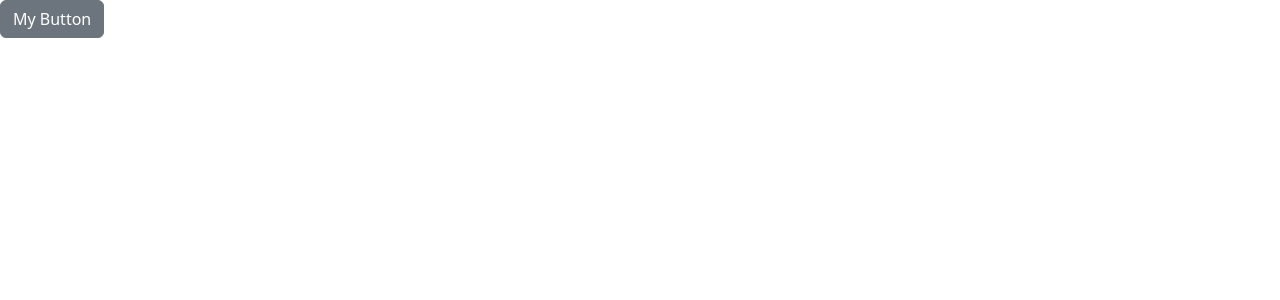
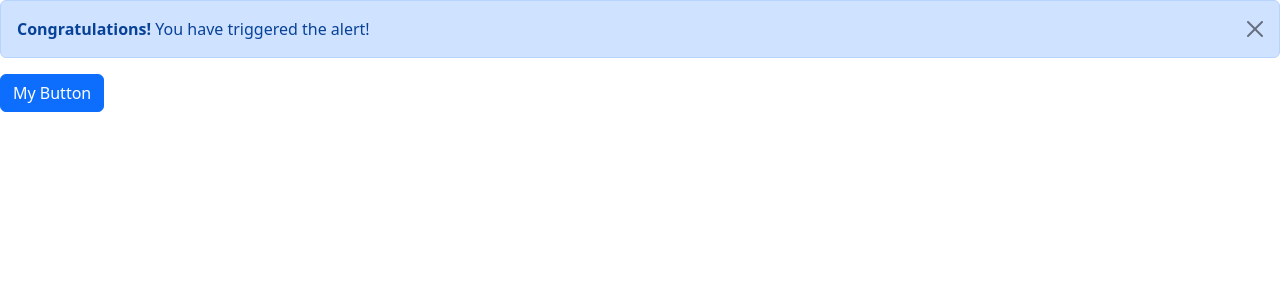
Before and after one commit to gurjot129/React-Practice, a React (Vite) app in the folder react-app/: page / in a window 1280 px wide. Both pictures are taken after a click on the button "My Button". Shown: the top 300 px of the page. Built offline with nearby package versions, Linux system fonts and the light colour scheme.

Commit message:
Updates the app by adding the Alert component again, but this time it renders when the button is clicked, and the Alert is dismissable

```diff
--- a/react-app/src/App.tsx
+++ b/react-app/src/App.tsx
@@ -1,14 +1,28 @@
+import { useState } from "react";
 import Button from "./components/Button";
-
-let btnTxt = "My Button";
-let color: string = "secondary";
-
-let printMessage = () => {
-  console.log("You clicked a button!");
-};
+import Alert from "./components/Alert";
 
 function App() {
-  return <Button btnTxt={btnTxt} onHandleClick={printMessage} color={color} />;
+  let btnTxt = "My Button";
+  let color = "primary";
+  let [showAlert, setShowAlert] = useState(false);
+
+  let OnBtnClick = () => {
+    console.log("You clicked a button!");
+    setShowAlert(true);
+  };
+
+  let OnAlertClick = () => {
+    console.log("You clicked the alert close button!");
+    setShowAlert(false);
+  };
+
+  return (
+    <>
+      {showAlert === true ? <Alert OnClick={OnAlertClick} /> : null}
+      <Button btnTxt={btnTxt} OnClick={OnBtnClick} color={color} />
+    </>
+  );
 }
 
 export default App;
--- a/react-app/src/components/Alert.tsx
+++ b/react-app/src/components/Alert.tsx
@@ -1,13 +1,21 @@
-import { ReactNode } from "react";
-
 interface Props {
-  children: ReactNode;
+  OnClick: () => void;
 }
 
-function Alert({ children }: Props) {
+function Alert({ OnClick }: Props) {
   return (
-    <div className="alert alert-primary" role="alert">
-      {children}
+    <div
+      className="alert alert-primary alert-dismissible fade show"
+      role="alert"
+    >
+      <strong>Congratulations!</strong> You have triggered the alert!
+      <button
+        type="button"
+        className="btn-close"
+        data-bs-dismiss="alert"
+        aria-label="Close"
+        onClick={OnClick}
+      ></button>
     </div>
   );
 }
--- a/react-app/src/components/Button.tsx
+++ b/react-app/src/components/Button.tsx
@@ -1,17 +1,13 @@
 interface Props {
   btnTxt: string;
-  onHandleClick: () => void;
+  OnClick: () => void;
   color?: "primary" | "secondary" | "danger" | "success";
 }
 
-function Button({ btnTxt, onHandleClick, color }: Props) {
+function Button({ btnTxt, OnClick, color }: Props) {
   return (
     <>
-      <button
-        type="button"
-        className={"btn btn-" + color}
-        onClick={onHandleClick}
-      >
+      <button type="button" className={"btn btn-" + color} onClick={OnClick}>
         {btnTxt}
       </button>
     </>
```
